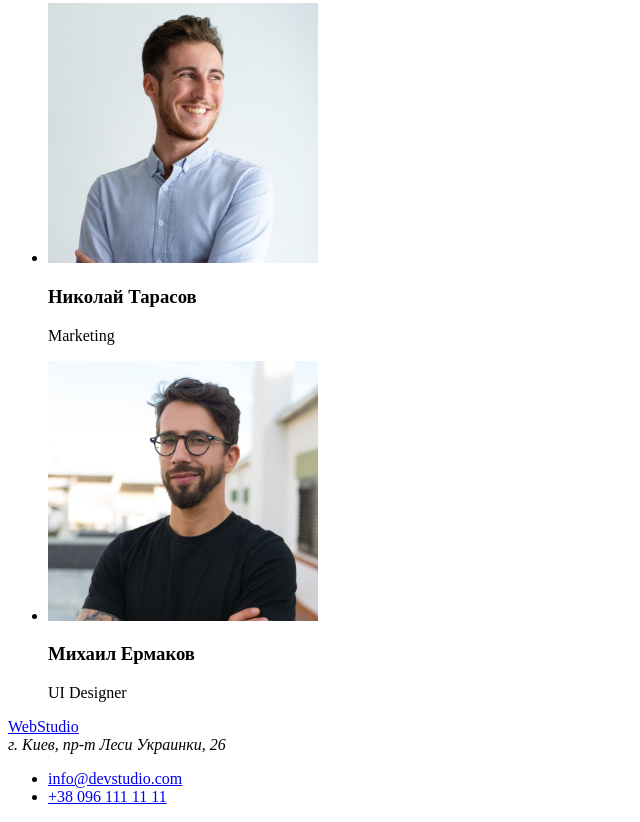
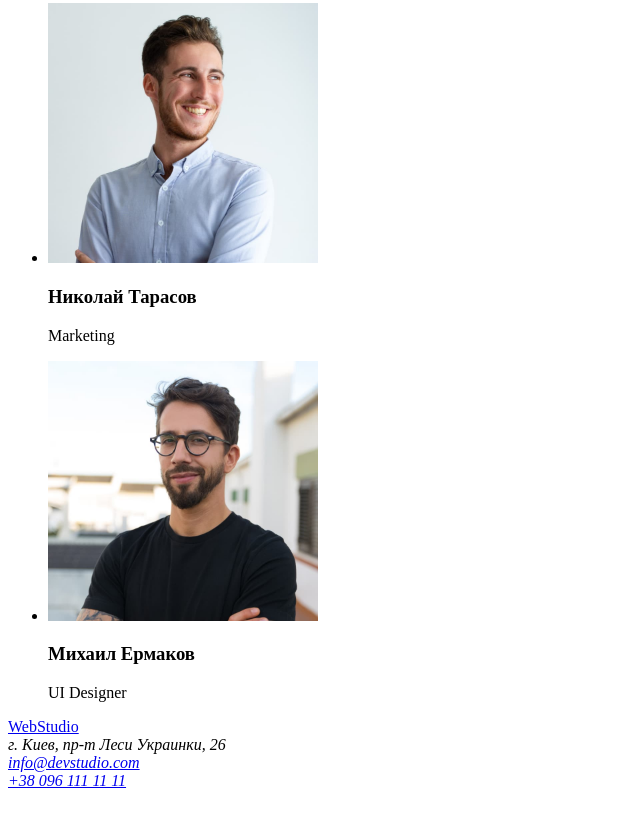
Before and after one commit to axrmr/goit-markup-hw-01, a plain HTML site: page index.html in a window 1280 px wide. Shown: the part 2346-3168 px from the top of the page, without its empty margins (0-640 px from the left). After the commit the page ends 3144 px from the top, so only its background shows below. Drawn offline with Linux system fonts and the light colour scheme.

Commit message:
Добавляет контакты в футере  в тег адрес

```diff
--- a/index.html
+++ b/index.html
@@ -4,6 +4,7 @@
     <meta charset="UTF-8" />
     <meta http-equiv="X-UA-Compatible" content="IE=edge" />
     <meta name="viewport" content="width=device-width, initial-scale=1.0" />
+
     <title>Студия</title>
   </head>
   <body>
@@ -127,11 +128,11 @@
     </main>
     <footer>
       <a href="./index.html">WebStudio</a>
-      <address>г. Киев, пр-т Леси Украинки, 26</address>
-      <ul>
-        <li><a href="mailto:info@devstudio.com">info@devstudio.com</a></li>
-        <li><a href="tel:+380961111111">+38 096 111 11 11</a></li>
-      </ul>
+      <address>
+        г. Киев, пр-т Леси Украинки, 26 <br />
+        <a href="mailto:info@devstudio.com">info@devstudio.com</a><br />
+        <a href="tel:+380961111111">+38 096 111 11 11</a>
+      </address>
     </footer>
   </body>
 </html>
```
